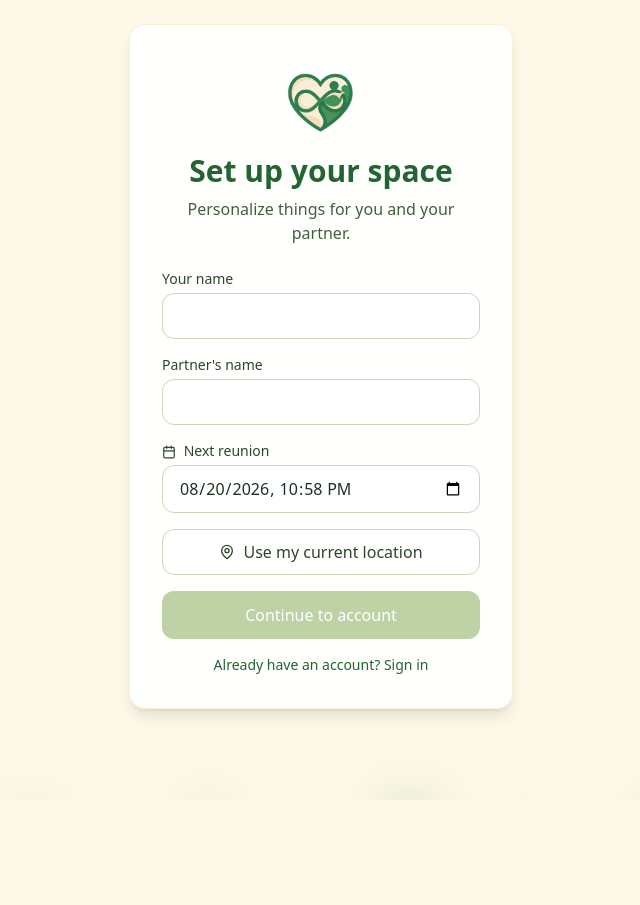
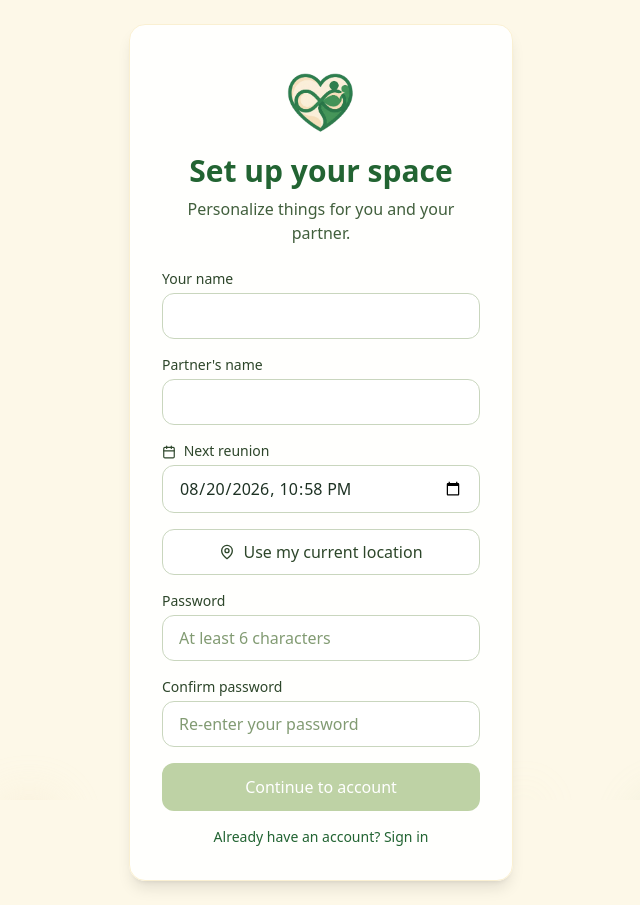
Before and after one commit to akfotos/Our-Space, a React (Vite) app: page /#/login in a window 1280 px wide. Shown: the whole page, without its empty margins (319-959 px from the left). Before the commit the page ends 800 px from the top, so only its background shows below. Built offline with nearby package versions, Linux system fonts and the light colour scheme; no server answers.

Commit message:
Add password and confirm password fields to registration setup step

```diff
--- a/src/components/Auth.jsx
+++ b/src/components/Auth.jsx
@@ -41,14 +41,25 @@ function Auth() {
     reunionDate: defaultReunionDate(),
     location: null,
   });
-  const [isSignUp, setIsSignUp] = useState(false);
+  const [isSignUp, setIsSignUp] = useState(true);
   const [name, setName] = useState(onboarding.myName || '');
   const [email, setEmail] = useState('');
   const [password, setPassword] = useState('');
+  const [confirmPassword, setConfirmPassword] = useState('');
+  const [passwordError, setPasswordError] = useState('');
   const [locating, setLocating] = useState(false);
 
   const handleSetup = (e) => {
     e.preventDefault();
+    setPasswordError('');
+    if (password.length < 6) {
+      setPasswordError('Password must be at least 6 characters.');
+      return;
+    }
+    if (password !== confirmPassword) {
+      setPasswordError('Passwords do not match.');
+      return;
+    }
     saveOnboarding(onboarding);
     setName(onboarding.myName);
     setStep('auth');
@@ -76,7 +87,12 @@ function Auth() {
 
   const handleSubmit = async (e) => {
     e.preventDefault();
+    setPasswordError('');
     if (isSignUp) {
+      if (password.length < 6) {
+        setPasswordError('Password must be at least 6 characters.');
+        return;
+      }
       await signUpWithEmail(name, email, password);
     } else {
       await signInWithEmail(email, password);
@@ -165,9 +181,38 @@ function Auth() {
                 </p>
               )}
             </div>
+            <div>
+              <label htmlFor="setupPassword" className="block text-sm font-medium text-slate-700">Password</label>
+              <input
+                id="setupPassword"
+                type="password"
+                value={password}
+                onChange={(e) => setPassword(e.target.value)}
+                required
+                minLength={6}
+                placeholder="At least 6 characters"
+                className="mt-1 w-full rounded-xl border border-slate-200 bg-white px-4 py-2.5 text-slate-800 placeholder-slate-400 focus:border-rose-500 focus:outline-none focus:ring-1 focus:ring-rose-500"
+              />
+            </div>
+            <div>
+              <label htmlFor="setupConfirm" className="block text-sm font-medium text-slate-700">Confirm password</label>
+              <input
+                id="setupConfirm"
+                type="password"
+                value={confirmPassword}
+                onChange={(e) => setConfirmPassword(e.target.value)}
+                required
+                minLength={6}
+                placeholder="Re-enter your password"
+                className="mt-1 w-full rounded-xl border border-slate-200 bg-white px-4 py-2.5 text-slate-800 placeholder-slate-400 focus:border-rose-500 focus:outline-none focus:ring-1 focus:ring-rose-500"
+              />
+            </div>
+            {passwordError && (
+              <p className="text-sm text-red-600">{passwordError}</p>
+            )}
             <button
               type="submit"
-              disabled={!onboarding.myName || !onboarding.partnerName || !onboarding.reunionDate}
+              disabled={!onboarding.myName || !onboarding.partnerName || !onboarding.reunionDate || !password || !confirmPassword}
               className="w-full py-3 px-4 bg-rose-600 hover:bg-rose-700 disabled:bg-rose-300 text-white rounded-xl font-medium transition"
             >
               Continue to account
@@ -178,6 +223,10 @@ function Auth() {
             type="button"
             onClick={() => {
               clearOnboarding();
+              setIsSignUp(false);
+              setPassword('');
+              setConfirmPassword('');
+              setPasswordError('');
               setStep('auth');
             }}
             className="mt-4 text-sm text-rose-600 hover:underline"
@@ -202,6 +251,11 @@ function Auth() {
         {error && (
           <div className="mb-4 p-3 bg-red-50 text-red-600 rounded-lg text-sm">
             {error}
+          </div>
+        )}
+        {passwordError && (
+          <div className="mb-4 p-3 bg-red-50 text-red-600 rounded-lg text-sm">
+            {passwordError}
           </div>
         )}
         <form onSubmit={handleSubmit} className="space-y-4 text-left">
```
